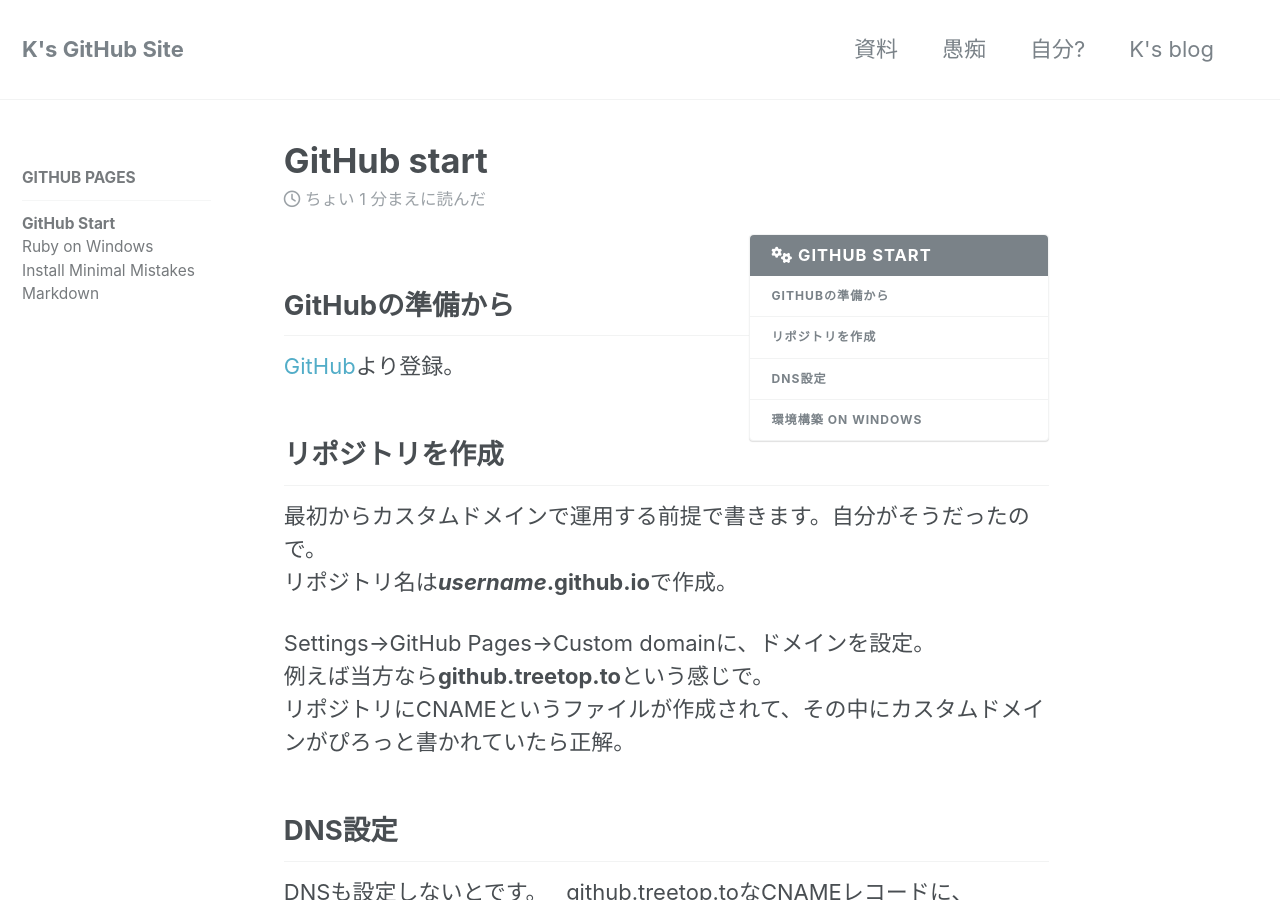
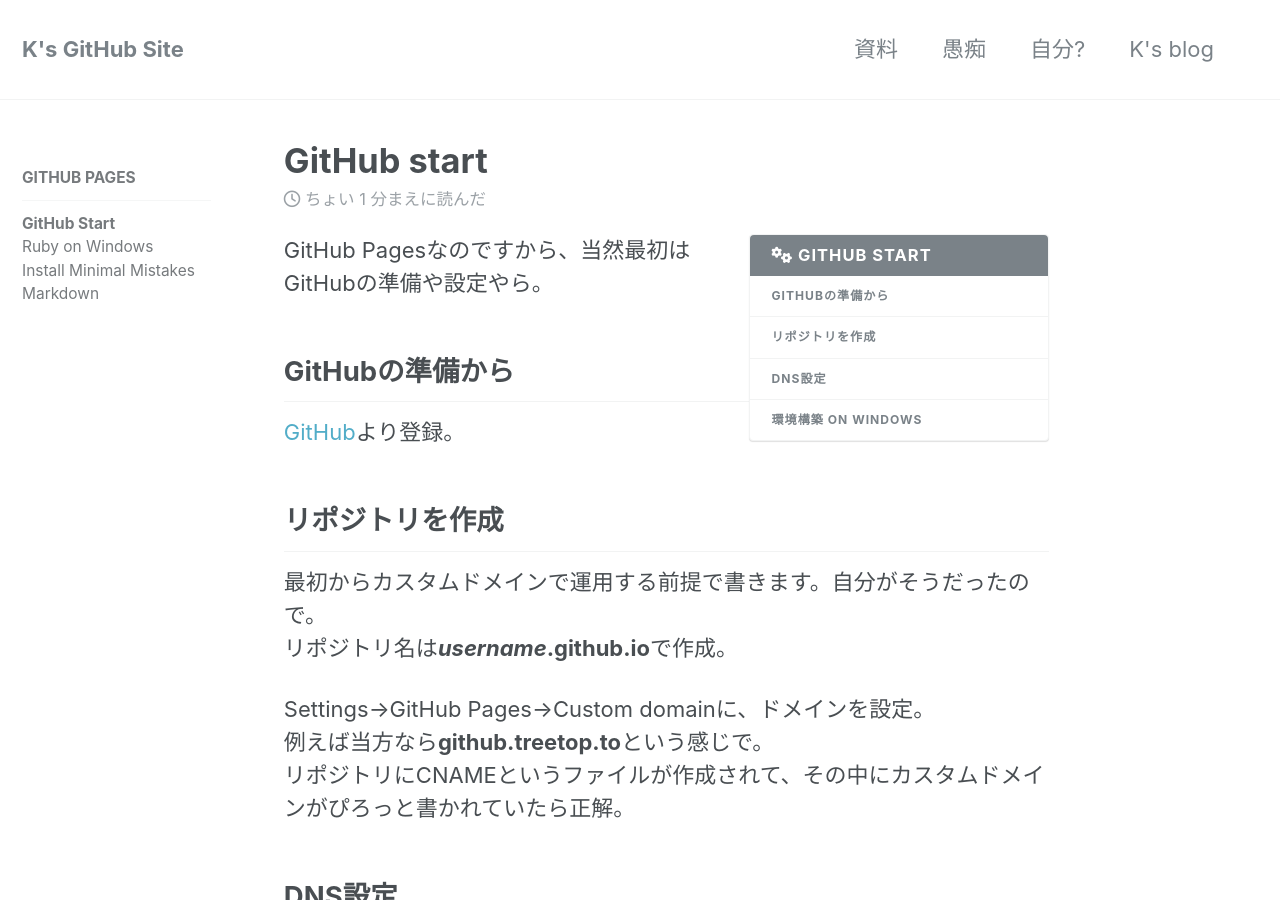
Before and after one commit to laureltreetop/laureltreetop.github.io, a Jekyll site: the page built from _docs/01-github-start.md, in a window 1280 px wide and 900 px high. Built offline with Jekyll 4.4.1, drawn with Linux system fonts in a browser that asks for light colours; nearby versions of some CDN libraries.

Commit message:
Update 01-github-start.md

```diff
--- a/_docs/01-github-start.md
+++ b/_docs/01-github-start.md
@@ -4,6 +4,8 @@
 permalink: /docs/github-start/
 ---
 {% include toc icon="gears" title="GitHub start" %}
+GitHub Pagesなのですから、当然最初はGitHubの準備や設定やら。
+
 ## GitHubの準備から
 [GitHub](https://github.com/)より登録。
 
```
